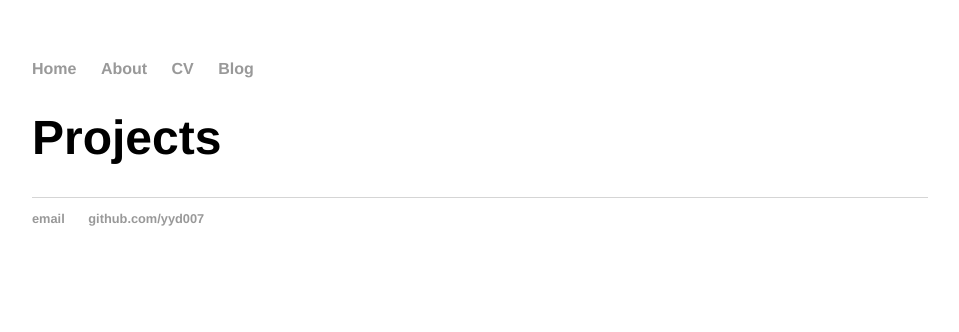
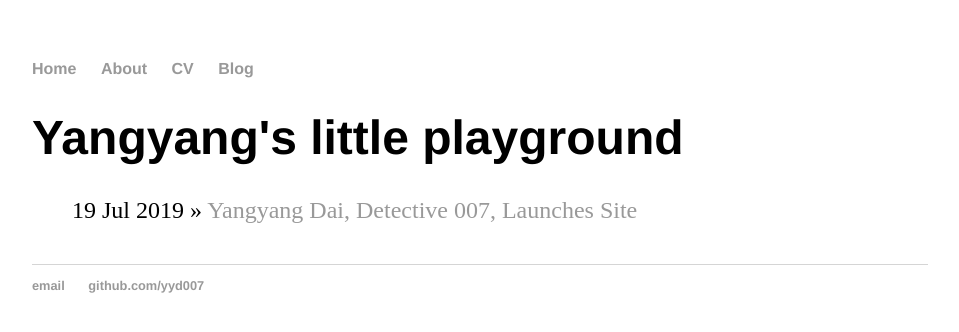
Before and after one commit to yyd007/yyd007.github.io, a Jekyll site: the page built from about/index.html, in a window 1280 px wide. Shown: the top 332 px of the page, without its empty margins (160-1119 px from the left). Built offline with Jekyll 4.4.1, drawn with Linux system fonts in a browser that asks for light colours.

Commit message:
Update index.html

```diff
--- a/about/index.html
+++ b/about/index.html
@@ -1,8 +1,11 @@
 ---
 layout: default
-title: Yangyang's playground
+title: Yangyang's little playground
 ---
-<div class="blurb">
-	<h1>Projects</h1>
+	<h1>{{ page.title }}</h1>
+	<ul class="posts">
 
-</div><!-- /.blurb -->
+	  {% for post in site.posts %}
+	    <li><span>{{ post.date | date_to_string }}</span> » <a href="{{ post.url }}" title="{{ post.title }}">{{ post.title }}</a></li>
+	  {% endfor %}
+	</ul>
```
